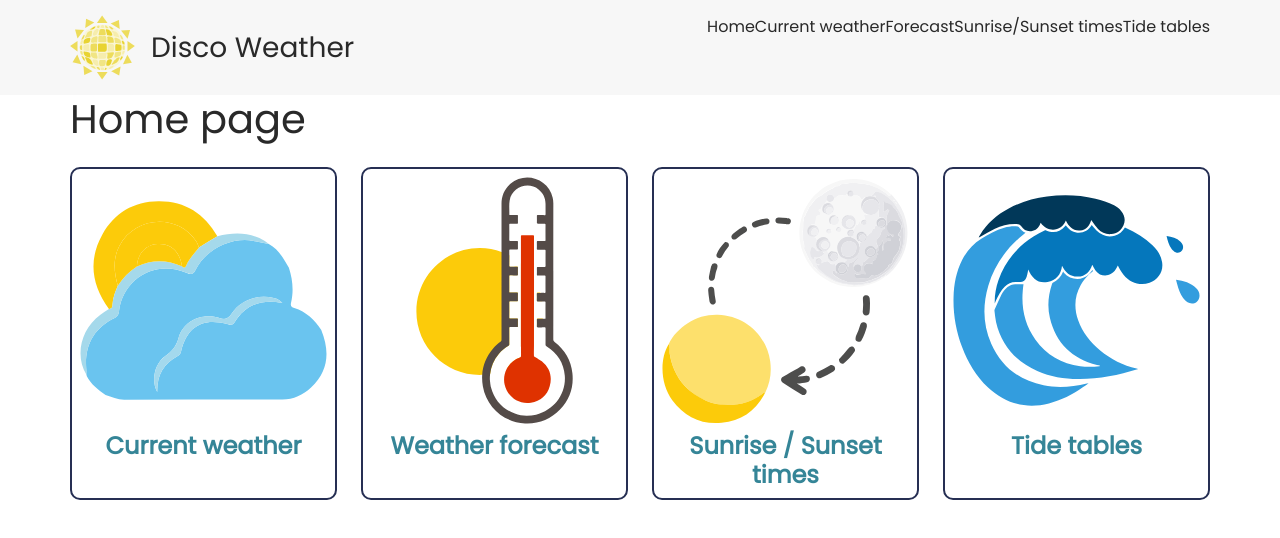
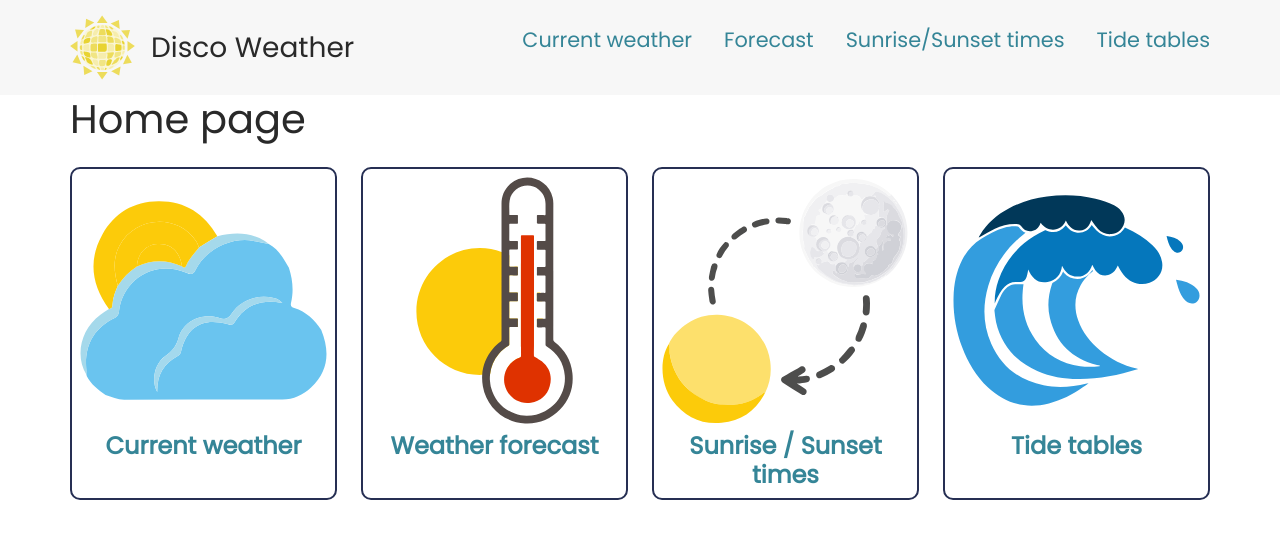
Before and after one commit to MathieuParadis/hk-weather-forecast, a React (Create React App) app: page / in a window 1280 px wide. Shown: the top 538 px of the page. Built offline with nearby package versions, Linux system fonts and the light colour scheme.

Commit message:
edited navigation

```diff
--- a/src/components/Navigation.jsx
+++ b/src/components/Navigation.jsx
@@ -19,16 +19,15 @@ const Navigation = () => {
 
   return (
     <div className="navigation d-flex justify-content-between">
-      <div className="d-flex align-items-center">
-        <img className="logo" src={logo} alt="MP logo" onClick={refreshPage}/>
+      <div className="d-flex align-items-center pointer" onClick={refreshPage}>
+        <img className="logo" src={logo} alt="MP logo"/>
         <h3 className="ms-3 mb-0">Disco Weather</h3>
       </div>
-      <div className="d-flex flex-row justify-content-between">
-        <NavLink exact="true" to="/" className="navlink">Home</NavLink>
-        <NavLink exact="true" to="/current-weather" className="navlink">Current weather</NavLink>
-        <NavLink exact="true" to="/forecast" className="navlink">Forecast</NavLink>
-        <NavLink exact="true" to="/sun-moon-times" className="navlink">Sunrise/Sunset times</NavLink>
-        <NavLink exact="true" to="/tide-tables" className="navlink">Tide tables</NavLink>
+      <div className="nav-links d-flex flex-row justify-content-between align-items-center">
+        <NavLink exact="true" to="/current-weather" className="me-3">Current weather</NavLink>
+        <NavLink exact="true" to="/forecast" className="mx-3">Forecast</NavLink>
+        <NavLink exact="true" to="/sun-moon-times" className="mx-3">Sunrise/Sunset times</NavLink>
+        <NavLink exact="true" to="/tide-tables" className="ms-3">Tide tables</NavLink>
       </div>
     </div>
   );
--- a/src/styles/components/_navigation.scss
+++ b/src/styles/components/_navigation.scss
@@ -12,13 +12,49 @@
     width: 65px;
   }
 
-  .navlink {
-    text-decoration: none;
-    color: var(--basic-color-dark);
-    cursor: pointer;
+  .nav-links {
+    display: flex;
+    align-items: center;
+    height: 50px;
 
-    &:hover {
-      color: var(--prim-color);
+    @include mobile_and_tablet {
+      display: none;
+    }
+
+    a {
+      font-size: 1.3em;
+      border-radius: 4px;
+      position: relative;
+
+      &::after {
+        content: "";
+        width: 0;
+        height: 5px;
+        background: var(--prim-color);
+        position: absolute;
+        bottom: -10px;
+        left: 50%;
+        transform: translateX(-50%);
+        transition: width 0.3s ease;
+      }
+
+      &:hover {
+        &::after {
+          width: 85%;
+        }
+      }
+    }
+
+    .active {
+      &::after {
+        content: "";
+        width: 85%;
+        height: 5px;
+        background: var(--prim-color);
+        position: absolute;
+        bottom: -10px;
+        left: 50%;
+      }
     }
   }
 }
```
